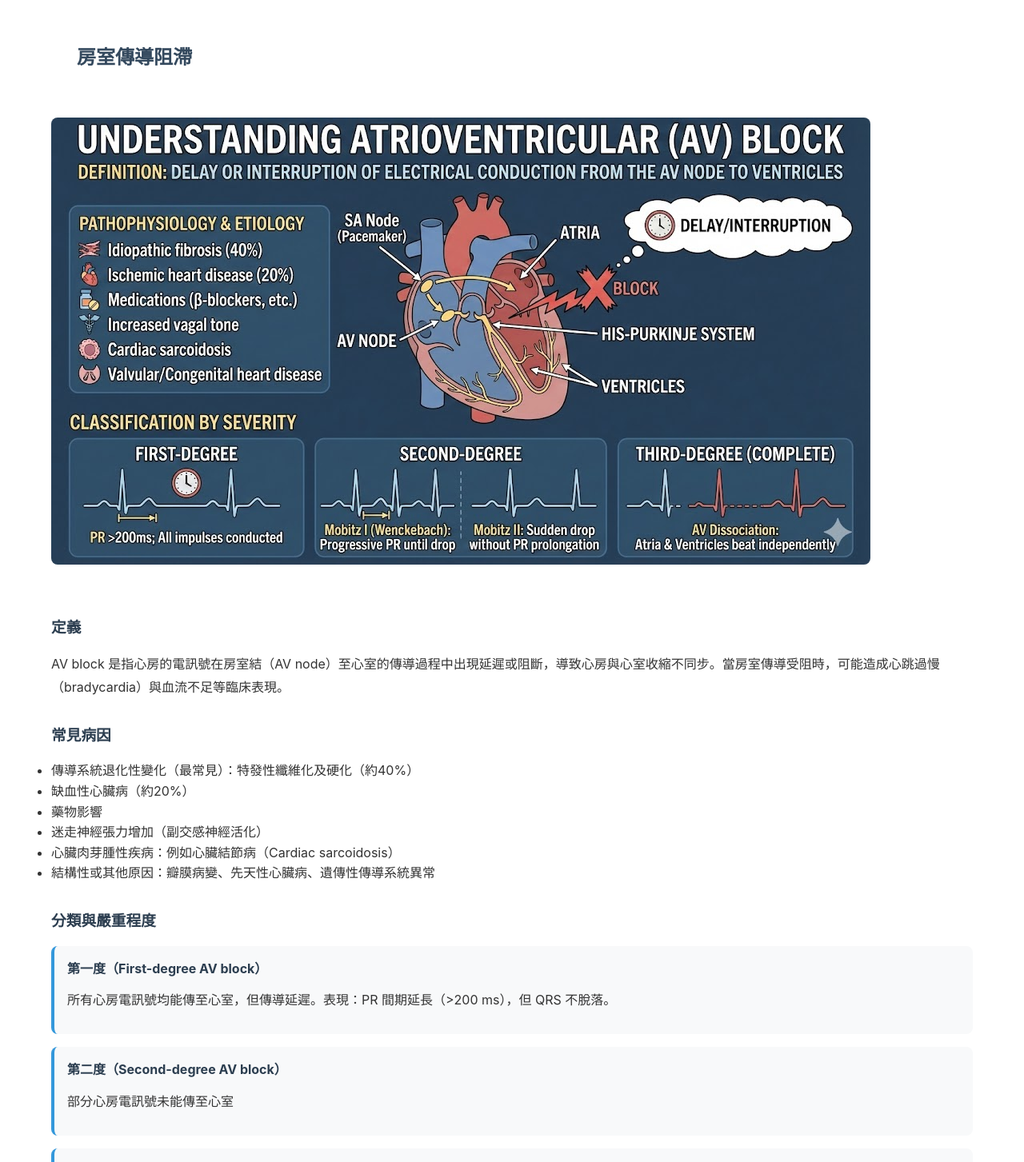
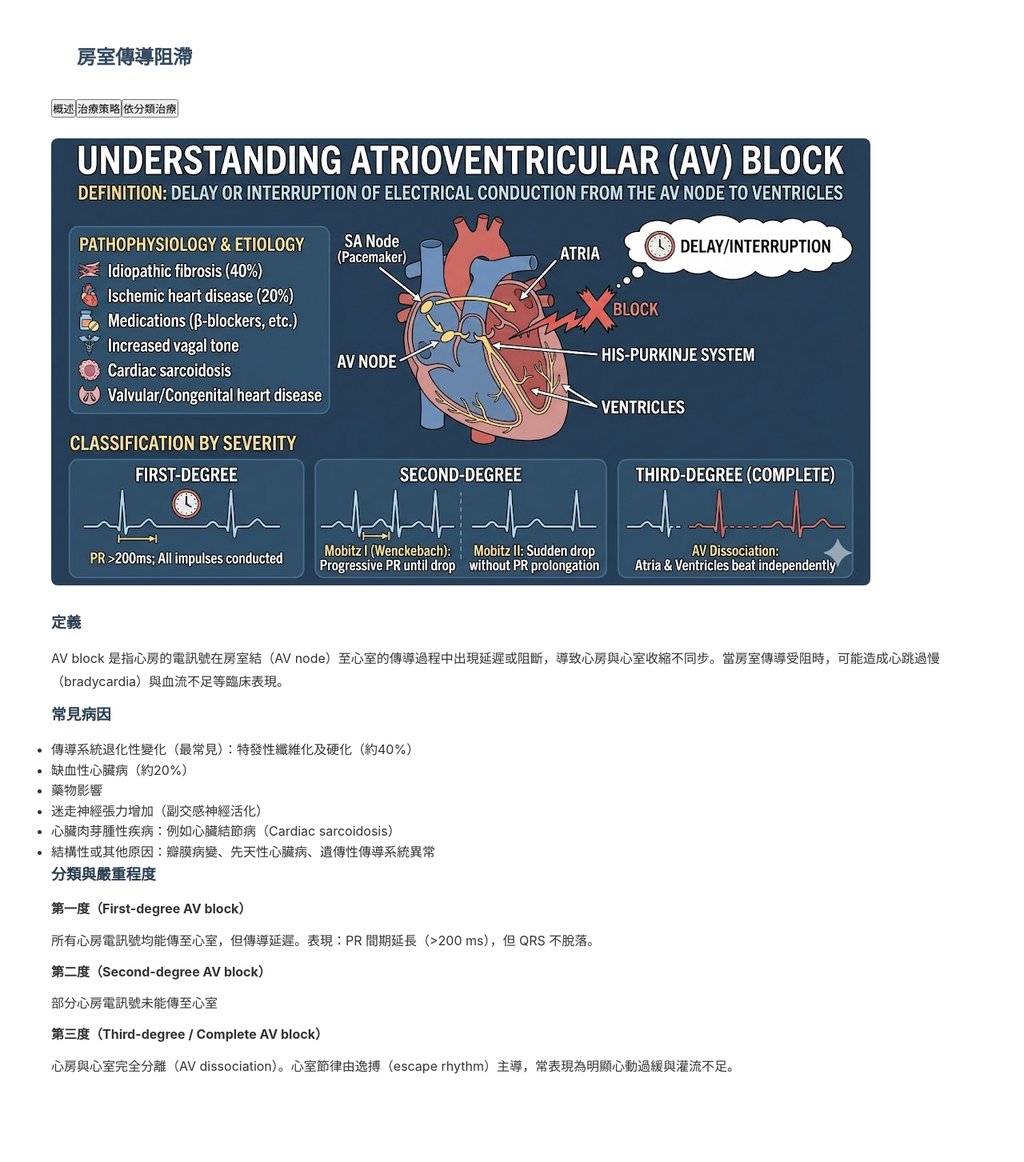
Before and after one commit to Evelyn68961/arrhythmia-guide, a React (Vite) app: page /bradyarrhythmias/av-block in a window 1280 px wide. Shown: the part 340-1793 px from the top of the page at 80% size. After the commit the page ends 1764 px from the top, so only its background shows below. Built offline with nearby package versions, Linux system fonts and the light colour scheme; the HTML template or start-up script is replaced by a standard one.

Commit message:
Update AVBlock.jsx

```diff
--- a/src/pages/AVBlock.jsx
+++ b/src/pages/AVBlock.jsx
@@ -5,7 +5,14 @@ import strategyImg from '../assets/images/AVBlock-treatment-strategy.png'
 import classificationImg from '../assets/images/AVBlock-treatment-classification.png'
 
 export default function AVBlock() {
-  const [lang, setLang] = useState('zh')  // 'zh' or 'en'
+  const [lang, setLang] = useState('zh')
+  const [activeTab, setActiveTab] = useState(0)
+
+  const tabs = [
+    { label: { en: 'Overview', zh: '概述' }, img: introImg },
+    { label: { en: 'Strategy', zh: '治療策略' }, img: strategyImg },
+    { label: { en: 'Management', zh: '依分類治療' }, img: classificationImg }
+  ]
 
   return (
     <div className="content">
@@ -28,17 +35,31 @@ export default function AVBlock() {
       {/* Title */}
       <h2>{data.topic[lang]}</h2>
 
-      {/* Intro Image */}
-      <img src={introImg} alt="AV Block Introduction" />
+      {/* Section Tabs */}
+      <div className="section-tabs">
+        {tabs.map((tab, index) => (
+          <button
+            key={index}
+            className={activeTab === index ? 'active' : ''}
+            onClick={() => setActiveTab(index)}
+          >
+            {tab.label[lang]}
+          </button>
+        ))}
+      </div>
 
-      {/* Definition */}
-      <section>
+      {/* Two Column Layout */}
+      <div className="two-column">
+        <div className="column-left">
+          <img src={tabs[activeTab].img} alt="AV Block" />
+        </div>
+        <div className="column-right">
+          {/* Tab 0: Overview */}
+          {activeTab === 0 && (
+            <>
               <h3>{lang === 'zh' ? '定義' : 'Definition'}</h3>
               <p>{data.definition[lang]}</p>
-      </section>
 
-      {/* Etiology */}
-      <section>
               <h3>{data.etiology[lang]}</h3>
               <ul>
                 {data.etiology.causes.map((cause, index) => (
@@ -47,25 +68,56 @@ export default function AVBlock() {
                   </li>
                 ))}
               </ul>
-      </section>
 
-      {/* Classification */}
-      <section>
               <h3>{data.classification[lang]}</h3>
               {data.classification.types.map((type) => (
-          <div key={type.degree} className="classification-card">
+                <div key={type.degree} >
                   <h4>{type.name[lang]}</h4>
                   <p>{type.description[lang]}</p>
                 </div>
               ))}
-      </section>
+            </>
+          )}
 
-      {/* Treatment */}
-      <section>
+          {/* Tab 1: Strategy */}
+          {activeTab === 1 && (
+            <>
               <h3>{data.treatment.overview[lang]}</h3>
-        <img src={strategyImg} alt="AV Block Treatment Strategy" />
-        <img src={classificationImg} alt="AV Block Treatment Classification" />
-      </section>
+              <p>{data.treatment.core_approach[lang]}</p>
+
+              <h4>{data.treatment.reversible_causes[lang]}</h4>
+              <ul>
+                {data.treatment.reversible_causes.items.map((item, index) => (
+                  <li key={index}>{item[lang]}</li>
+                ))}
+              </ul>
+
+              <h4>{data.treatment.pacemaker_decision[lang]}</h4>
+              <p>✓ {data.treatment.pacemaker_decision.yes_criteria[lang]}</p>
+              <p>✗ {data.treatment.pacemaker_decision.no_criteria[lang]}</p>
+            </>
+          )}
+
+          {/* Tab 2: Management */}
+          {activeTab === 2 && (
+            <>
+              <h3>{lang === 'zh' ? '依分類治療' : 'Treatment by Classification'}</h3>
+              {data.treatment.by_classification.map((item) => (
+                <div key={item.degree} >
+                  <h4>{item.name[lang]}</h4>
+                  {item.management.acute && <p>{item.management.acute[lang]}</p>}
+                  {item.management.long_term && <p>{item.management.long_term[lang]}</p>}
+                  {item.management.asymptomatic && <p>{item.management.asymptomatic[lang]}</p>}
+                  {item.management.symptomatic && <p>{item.management.symptomatic[lang]}</p>}
+                  {item.management.hemodynamically_stable && <p>{item.management.hemodynamically_stable[lang]}</p>}
+                  {item.management.hemodynamically_unstable && <p>{item.management.hemodynamically_unstable[lang]}</p>}
+                  {item.key_point && <p><strong>{item.key_point[lang]}</strong></p>}
+                </div>
+              ))}
+            </>
+          )}
+        </div>
+      </div>
     </div>
   )
 }
```
Lines whose indentation alone changed are shown as unchanged.
